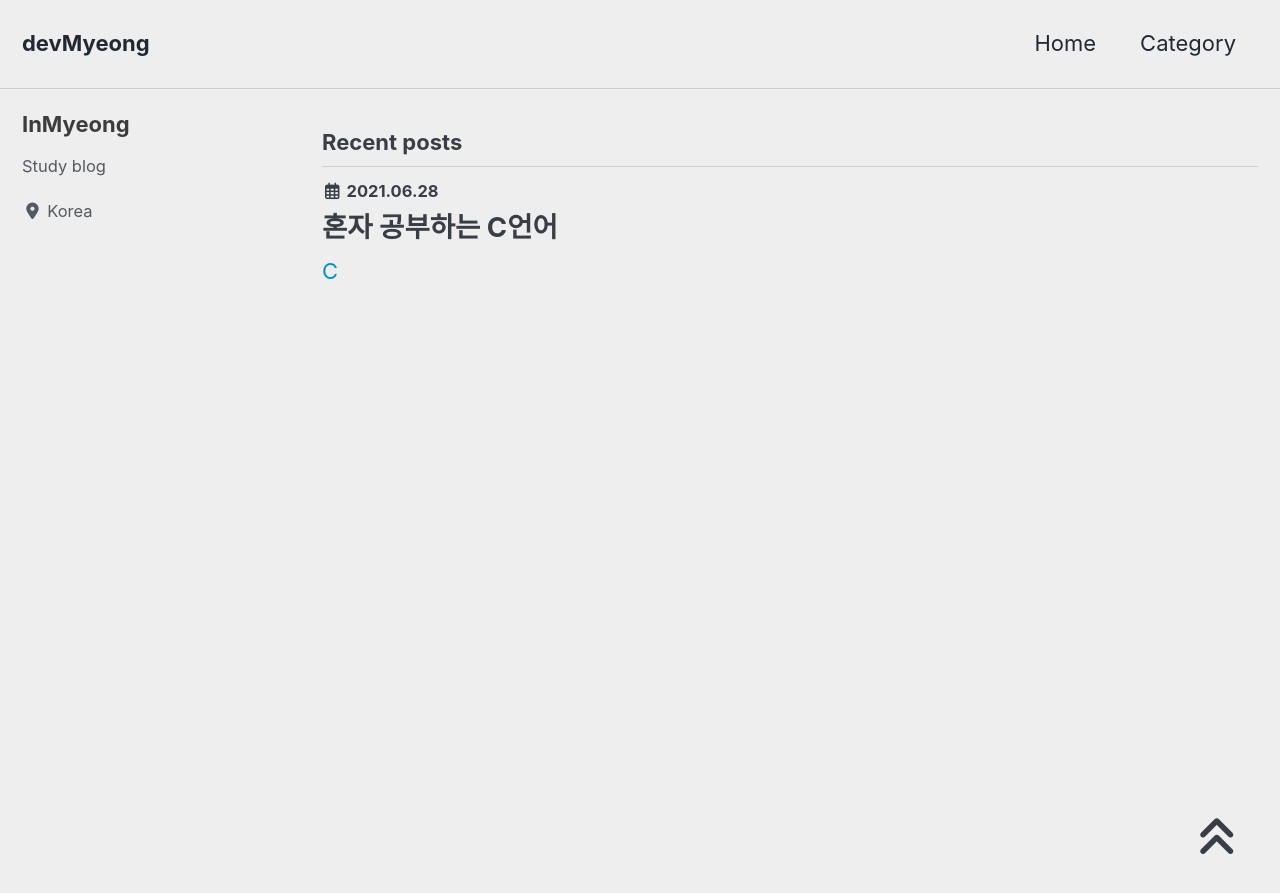
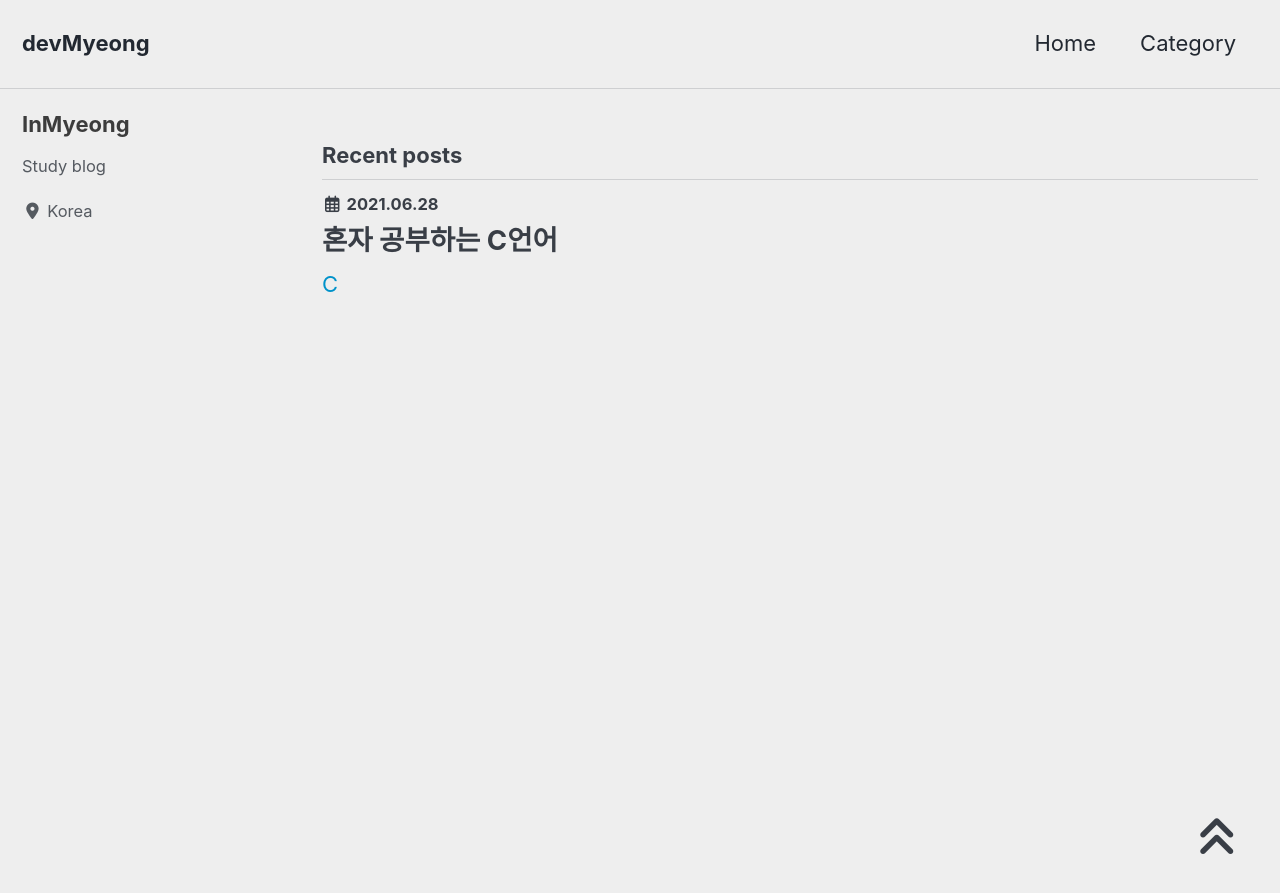
Before and after one commit to devMyeong/devMyeong.github.io, a Jekyll site: the page built from index.html, in a window 1280 px wide and 900 px high. Shown: the top 893 px of the window. Built offline with Jekyll 4.4.1, drawn with Linux system fonts in a browser that asks for light colours; cached includes are drawn as plain includes; nearby versions of some CDN libraries; some web fonts are replaced; the list of posts is cut into pages by our own code.

Commit message:
ui test
revert margin value

```diff
--- a/_sass/minimal-mistakes/_archive.scss
+++ b/_sass/minimal-mistakes/_archive.scss
@@ -32,7 +32,7 @@
 }
 
 .archive__subtitle {
-  margin: 0.8em 0 0;
+  margin: 1.414em 0 0.5em;
   padding-bottom: 0.5em;
   font-size: $type-size-5;
   color: $muted-text-color;
```
